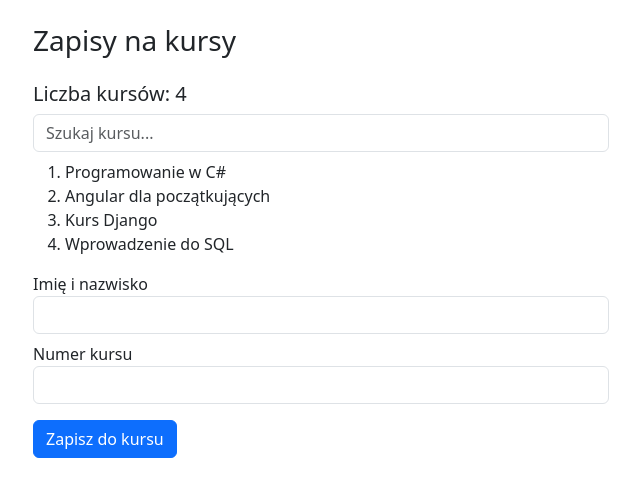
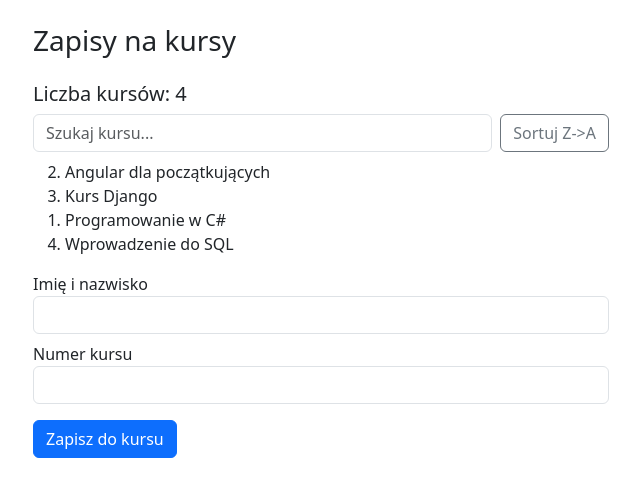
Before and after one commit to juliacyrkler/inf04-web, a React (Vite) app in the folder zadania/mb07/: page / in a window 1280 px wide. Shown: the top 496 px of the page, without its empty margins (319-959 px from the left). Built offline with nearby package versions, Linux system fonts and the light colour scheme.

Commit message:
MB07: Sortowanie listy kursów

```diff
--- a/zadania/mb07/src/App.jsx
+++ b/zadania/mb07/src/App.jsx
@@ -11,11 +11,15 @@ function App() {
   const imieNazwiskoRef = useRef(null)
   const numerKursuRef = useRef(null)
   const [szukaj, setSzukaj] = useState('')
+  const [rosnaco, setRosnaco] = useState(true)
 
   const widoczne = kursy
     .map((kurs, index) => ({ kurs, numer: index + 1 }))
     .filter(({ kurs }) =>
       kurs.toLowerCase().includes(szukaj.toLowerCase()))
+    .sort((a, b) => rosnaco
+      ? a.kurs.localeCompare(b.kurs)
+      : b.kurs.localeCompare(a.kurs))
 
   function handleSubmit(e) {
     e.preventDefault()
@@ -34,7 +38,11 @@ function App() {
       <h1 className="h3 mb-4">Zapisy na kursy</h1>
       <h2 className="h5">Liczba kursów: {kursy.length}</h2>
 
-      <input type="text" className="form-control mb-2" placeholder="Szukaj kursu..." value={szukaj} onChange={e => setSzukaj(e.target.value)} />
+      <div className="d-flex gap-2 mb-2">
+        <input type="text" className="form-control" placeholder="Szukaj kursu..." value={szukaj} onChange={e => setSzukaj(e.target.value)} />
+
+        <button type="button" className="btn btn-outline-secondary text-nowrap" onClick={() => setRosnaco(!rosnaco)}>Sortuj {rosnaco ? 'Z->A' : 'A->Z'}</button>
+      </div>
 
       <ol>
         {widoczne.map(({ kurs, numer }) => (
```
